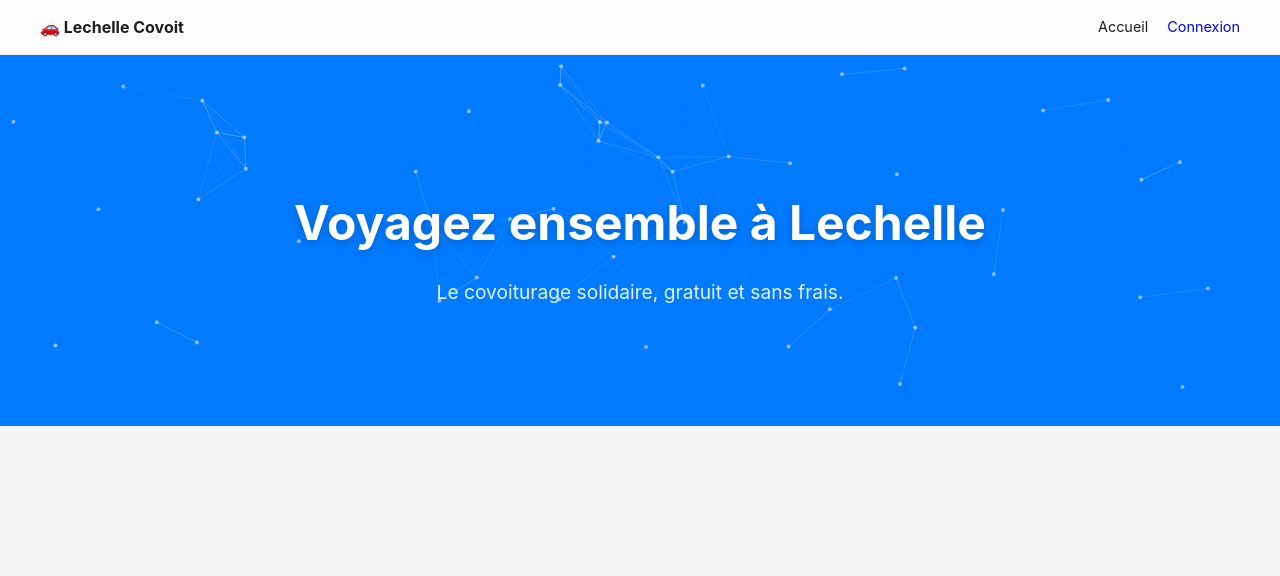
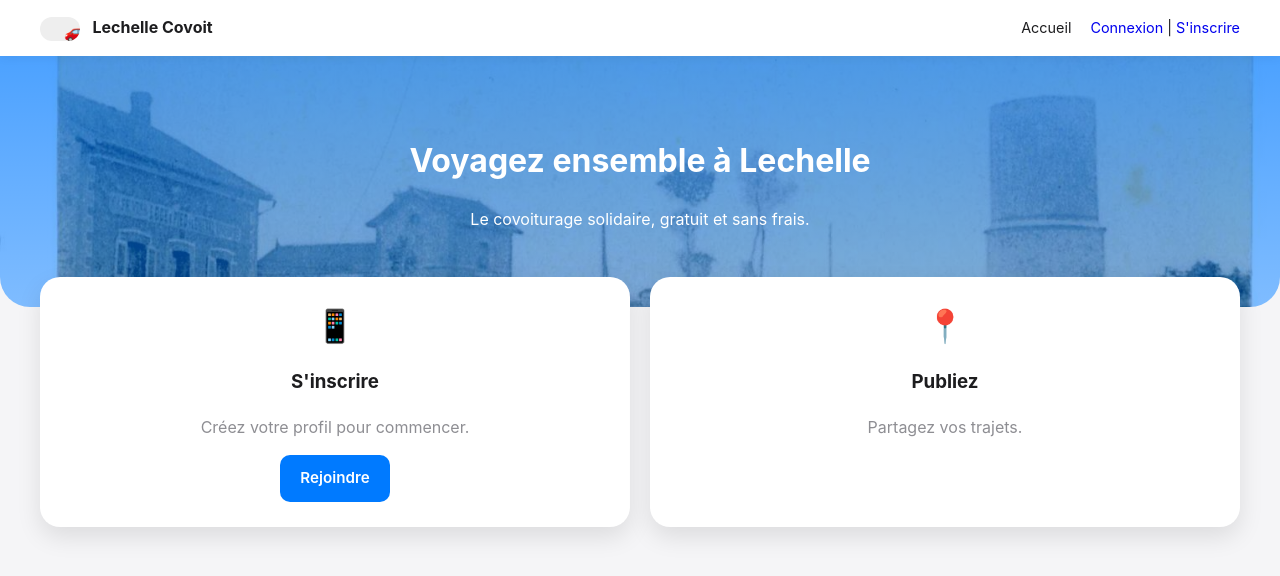
Before and after one commit to rahultankhiwale05/lechcovo, a Flask app: page / in a window 1280 px wide. Shown: the top 576 px of the page. Run offline with Flask 3, Linux system fonts and the light colour scheme; data that the repository does not hold is empty; some libraries are stand-ins or nearby versions.

Commit message:
removed p5js

```diff
--- a/templates/base.html
+++ b/templates/base.html
@@ -4,35 +4,67 @@
     <meta charset="UTF-8">
     <title>{% block title %}Lechelle Covoit{% endblock %}</title>
     <meta name="viewport" content="width=device-width, initial-scale=1">
-    <script src="https://cdnjs.cloudflare.com/ajax/libs/p5.js/1.4.1/p5.min.js"></script>
     <link rel="stylesheet" href="https://unpkg.com/leaflet@1.9.4/dist/leaflet.css" />
     <style>
         :root { --accent: #007aff; --bg: #f5f5f7; --gray: #8e8e93; --red: #ff3b30; }
-        body { margin: 0; font-family: -apple-system, sans-serif; background: var(--bg); color: #1d1d1f; line-height: 1.5; overflow-x: hidden; }
-        .nav { background: rgba(255, 255, 255, 0.8); backdrop-filter: blur(10px); padding: 15px 0; position: sticky; top: 0; z-index: 1000; border-bottom: 1px solid rgba(0,0,0,0.05); }
-        .container { max-width: 1200px; margin: 0 auto; padding: 0 20px; position: relative; z-index: 2; }
-        .btn { padding: 12px 20px; border-radius: 10px; font-weight: 600; text-decoration: none; display: inline-block; cursor: pointer; border: none; transition: 0.3s; text-align: center; }
-        .btn-primary { background: var(--accent); color: white; box-shadow: 0 4px 15px rgba(0,122,255,0.3); }
-        .btn-primary:hover { transform: translateY(-2px); box-shadow: 0 6px 20px rgba(0,122,255,0.4); }
+        body { margin: 0; font-family: -apple-system, sans-serif; background: var(--bg); color: #1d1d1f; line-height: 1.5; }
+        .container { max-width: 1200px; margin: 0 auto; padding: 0 20px; }
 
-        /* Canvas container for p5.js */
-        #canvas-parent { position: absolute; top: 0; left: 0; width: 100%; height: 100%; z-index: 1; pointer-events: none; }
+        /* Navigation & Logo Animation */
+        .nav { background: white; padding: 15px 0; box-shadow: 0 2px 10px rgba(0,0,0,0.05); position: sticky; top: 0; z-index: 1000; }
+        .car-track { position: relative; width: 40px; height: 24px; overflow: hidden; background: #eee; border-radius: 12px; display: inline-block; vertical-align: middle; }
+        .driving-car { position: absolute; font-size: 1.2rem; animation: drive 3s linear infinite; }
+        @keyframes drive { 0% { transform: translateX(40px); } 100% { transform: translateX(-40px); } }
+
+        /* Shared Buttons & Forms */
+        .btn { padding: 12px 20px; border-radius: 10px; font-weight: 600; text-decoration: none; display: inline-block; cursor: pointer; border: none; font-size: 0.95em; transition: 0.2s; text-align: center; }
+        .btn-primary { background: var(--accent); color: white; }
+        .btn-primary:hover { opacity: 0.9; }
+
+        /* Auth Form Box Styling */
+        .form-box { background: white; padding: 30px; border-radius: 20px; box-shadow: 0 10px 30px rgba(0,0,0,0.1); width: 100%; max-width: 400px; margin: 50px auto; }
+        input { width: 100%; padding: 12px; margin: 10px 0; border: 1px solid #ddd; border-radius: 10px; box-sizing: border-box; font-size: 1em; }
+
+        /* Flash Messages */
+        .flash { padding: 10px; background: #fff3cd; border: 1px solid #ffeeba; color: #856404; border-radius: 10px; margin-bottom: 20px; text-align: center; }
+
+        /* Hero Styling (Specific to Index) */
+        .hero {
+            background: linear-gradient(rgba(0,122,255,0.7), rgba(0,122,255,0.5)),
+                        url("/static/carte-postale-ancienne-lechelle-20_0.jpg") center/cover;
+            color: white; padding: 60px 20px; text-align: center; border-radius: 0 0 30px 30px;
+        }
     </style>
 </head>
 <body>
     <div class="nav">
         <div class="container" style="display:flex; justify-content:space-between; align-items:center;">
-            <strong>🚗 Lechelle Covoit</strong>
+            <div>
+                <div class="car-track"><span class="driving-car">🚗</span></div>
+                <strong style="margin-left:8px;">Lechelle Covoit</strong>
+            </div>
             <div style="font-size: 0.9em;">
                 <a href="/" style="text-decoration:none; margin-right:15px; color:inherit;">Accueil</a>
                 {% if current_user.is_authenticated %}
-                    <a href="/my-account" style="text-decoration:none;">👤 Mon Espace</a>
+                    <a href="/my-account" style="text-decoration:none;">👤 {{ current_user.name }}</a> | <a href="/logout">Quitter</a>
                 {% else %}
-                    <a href="/login" style="text-decoration:none;">Connexion</a>
+                    <a href="/login" style="text-decoration:none;">Connexion</a> | <a href="/signup" style="text-decoration:none;">S'inscrire</a>
                 {% endif %}
             </div>
         </div>
     </div>
+
+    <div class="container">
+        {% with messages = get_flashed_messages() %}
+          {% if messages %}
+            {% for message in messages %}
+              <div class="flash">{{ message }}</div>
+            {% endfor %}
+          {% endif %}
+        {% endwith %}
+    </div>
+
     {% block content %}{% endblock %}
+
 </body>
 </html>
--- a/templates/index.html
+++ b/templates/index.html
@@ -1,99 +1,72 @@
 {% extends "base.html" %}
 {% block content %}
-<div class="hero" style="position: relative; overflow: hidden; background: #007aff; color: white; padding: 100px 20px; text-align: center;">
-    <div id="canvas-parent"></div>
-
-    <div class="container">
-        <h1 style="font-size: 3rem; margin-bottom: 10px; text-shadow: 0 2px 10px rgba(0,0,0,0.2);">Voyagez ensemble à Lechelle</h1>
-        <p style="font-size: 1.2rem; opacity: 0.9;">Le covoiturage solidaire, gratuit et sans frais.</p>
-    </div>
+<div class="hero">
+    <h1>Voyagez ensemble à Lechelle</h1>
+    <p>Le covoiturage solidaire, gratuit et sans frais.</p>
 </div>
 
-<div class="container" style="margin-top: -40px;">
-    {% if current_user.is_authenticated %}
-    <div style="background: white; padding: 30px; border-radius: 20px; box-shadow: 0 10px 30px rgba(0,0,0,0.1); margin-bottom: 40px;">
-        <h3 style="margin-top:0;">Proposer un trajet</h3>
-        <form action="/publish" method="post" style="display: grid; grid-template-columns: repeat(auto-fit, minmax(150px, 1fr)); gap: 15px;">
-            <input name="departure" placeholder="Départ" required style="padding:12px; border-radius:8px; border:1px solid #ddd;">
-            <input name="destination" placeholder="Destination" required style="padding:12px; border-radius:8px; border:1px solid #ddd;">
-            <input type="date" name="date" required style="padding:12px; border-radius:8px; border:1px solid #ddd;">
-            <input type="time" name="time" required style="padding:12px; border-radius:8px; border:1px solid #ddd;">
-            <input type="number" name="seats" placeholder="Places" min="1" required style="padding:12px; border-radius:8px; border:1px solid #ddd;">
-            <input name="contact" placeholder="Tél" required style="padding:12px; border-radius:8px; border:1px solid #ddd;">
+<div class="container">
+    {% if not current_user.is_authenticated %}
+    <div style="display: grid; grid-template-columns: repeat(auto-fit, minmax(280px, 1fr)); gap: 20px; margin-top: -30px;">
+        <div style="background: white; padding: 25px; border-radius: 20px; text-align: center; box-shadow: 0 10px 25px rgba(0,0,0,0.1);">
+            <div style="font-size:2rem; margin-bottom:10px;">📱</div>
+            <h3>S'inscrire</h3>
+            <p style="color:var(--gray);">Créez votre profil pour commencer.</p>
+            <a href="/signup" class="btn btn-primary">Rejoindre</a>
+        </div>
+        <div style="background: white; padding: 25px; border-radius: 20px; text-align: center; box-shadow: 0 10px 25px rgba(0,0,0,0.1);">
+            <div style="font-size:2rem; margin-bottom:10px;">📍</div>
+            <h3>Publiez</h3>
+            <p style="color:var(--gray);">Partagez vos trajets.</p>
+        </div>
+    </div>
+    {% else %}
+    <div style="background: white; padding: 20px; border-radius: 18px; margin: 30px 0; box-shadow: 0 4px 15px rgba(0,0,0,0.05);">
+        <h3>Proposer un trajet</h3>
+        <form action="/publish" method="post" style="display: flex; flex-wrap: wrap; gap: 10px;">
+            <input name="departure" placeholder="Départ" required style="flex:1;">
+            <input name="destination" placeholder="Destination" required style="flex:1;">
+            <input name="contact" placeholder="Tél / WhatsApp" required style="flex:1;">
+            <input type="date" name="date" required style="flex:1;">
+            <input type="time" name="time" required style="flex:1;">
+            <input type="number" name="seats" placeholder="Places" min="1" required style="flex:1;">
             <button type="submit" class="btn btn-primary">Publier</button>
         </form>
     </div>
     {% endif %}
 
-    <div style="display: grid; grid-template-columns: repeat(auto-fill, minmax(320px, 1fr)); gap: 25px;">
+    <div style="display: grid; grid-template-columns: repeat(auto-fill, minmax(320px, 1fr)); gap: 20px; margin-top: 40px;">
         {% for r in rides %}
-        <div style="background: white; border-radius: 20px; overflow: hidden; box-shadow: 0 4px 20px rgba(0,0,0,0.08); transition: 0.3s;" onmouseover="this.style.transform='translateY(-5px)'" onmouseout="this.style.transform='translateY(0)'">
-            <div id="map_{{ r.id }}" style="height:160px;" data-dep="{{ r.departure }}" data-dest="{{ r.destination }}"></div>
-            <div style="padding:20px;">
-                <div style="font-weight: bold; font-size: 1.1rem; margin-bottom: 5px;">{{ r.departure }} ➔ {{ r.destination }}</div>
-                <div style="color: var(--gray); font-size: 0.9rem; margin-bottom: 15px;">
-                    📅 {{ r.date|date_french }} à {{ r.time }}<br>
-                    👤 Par {{ r.driver_name }}
-                </div>
-                <div style="display:flex; justify-content:space-between; align-items:center;">
-                    <span style="font-weight:600; color:var(--accent);">💺 {{ r.seats }} places</span>
-                    <a href="/reserve/{{ r.id }}" class="btn btn-primary" style="padding:8px 20px; font-size:0.9rem;">Réserver</a>
-                </div>
+        <div style="background: white; border-radius: 18px; overflow: hidden; box-shadow: 0 4px 15px rgba(0,0,0,0.08);">
+            <div id="map_{{ r.id }}" style="height:150px;" data-dep="{{ r.departure }}" data-dest="{{ r.destination }}"></div>
+            <div style="padding:15px;">
+                <strong>{{ r.departure }} ➔ {{ r.destination }}</strong><br>
+                <small style="color:var(--gray);">Le {{ r.date|date_french }} à {{ r.time }} | Par: {{ r.driver_name }}</small>
+                <div style="margin: 10px 0;">💺 {{ r.seats }} places</div>
+                <a href="/reserve/{{ r.id }}" class="btn btn-primary" style="width:100%;">Réserver</a>
             </div>
         </div>
         {% endfor %}
     </div>
 </div>
 
+<script src="https://unpkg.com/leaflet@1.9.4/dist/leaflet.js"></script>
 <script>
-    let particles = [];
-
-    function setup() {
-        let canvas = createCanvas(windowWidth, 350); // Match hero height
-        canvas.parent('canvas-parent');
-        for (let i = 0; i < 50; i++) {
-            particles.push(new Particle());
+    async function geocode(city) {
+        const res = await fetch(`https://nominatim.openstreetmap.org/search?format=json&q=${encodeURIComponent(city)}&limit=1`);
+        const data = await res.json();
+        return data.length > 0 ? [parseFloat(data[0].lat), parseFloat(data[0].lon)] : null;
+    }
+    async function init() {
+        for (let el of document.querySelectorAll('[id^="map_"]')) {
+            const dep = await geocode(el.dataset.dep), dest = await geocode(el.dataset.dest);
+            if (dep && dest) {
+                const map = L.map(el.id, {zoomControl: false, attributionControl: false}).setView(dep, 10);
+                L.tileLayer('https://{s}.tile.openstreetmap.org/{z}/{x}/{y}.png').addTo(map);
+                L.polyline([dep, dest], {color: '#007aff', weight: 4}).addTo(map);
+            }
         }
     }
-
-    function draw() {
-        clear(); // Keep background transparent to see the CSS gradient
-        particles.forEach(p => {
-            p.update();
-            p.draw();
-            p.connect(particles);
-        });
-    }
-
-    class Particle {
-        constructor() {
-            this.pos = createVector(random(width), random(height));
-            this.vel = createVector(random(-0.5, 0.5), random(-0.5, 0.5));
-            this.size = 4;
-        }
-        update() {
-            this.pos.add(this.vel);
-            if (this.pos.x > width || this.pos.x < 0) this.vel.x *= -1;
-            if (this.pos.y > height || this.pos.y < 0) this.vel.y *= -1;
-        }
-        draw() {
-            noStroke();
-            fill('rgba(255, 255, 255, 0.5)');
-            circle(this.pos.x, this.pos.y, this.size);
-        }
-        connect(others) {
-            others.forEach(other => {
-                let d = dist(this.pos.x, this.pos.y, other.pos.x, other.pos.y);
-                if (d < 100) {
-                    stroke(`rgba(255, 255, 255, ${map(d, 0, 100, 0.2, 0)})`);
-                    line(this.pos.x, this.pos.y, other.pos.x, other.pos.y);
-                }
-            });
-        }
-    }
-
-    function windowResized() {
-        resizeCanvas(windowWidth, 350);
-    }
+    window.onload = init;
 </script>
 {% endblock %}
```
